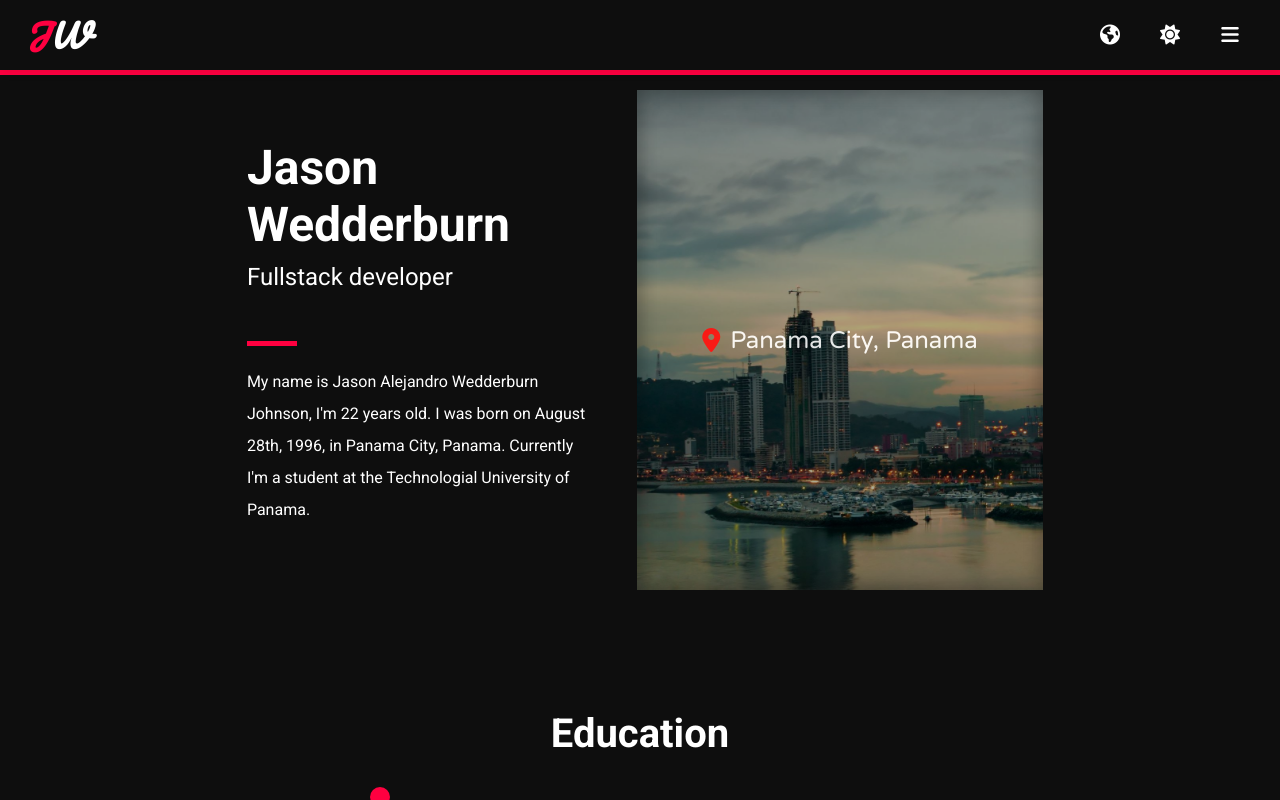
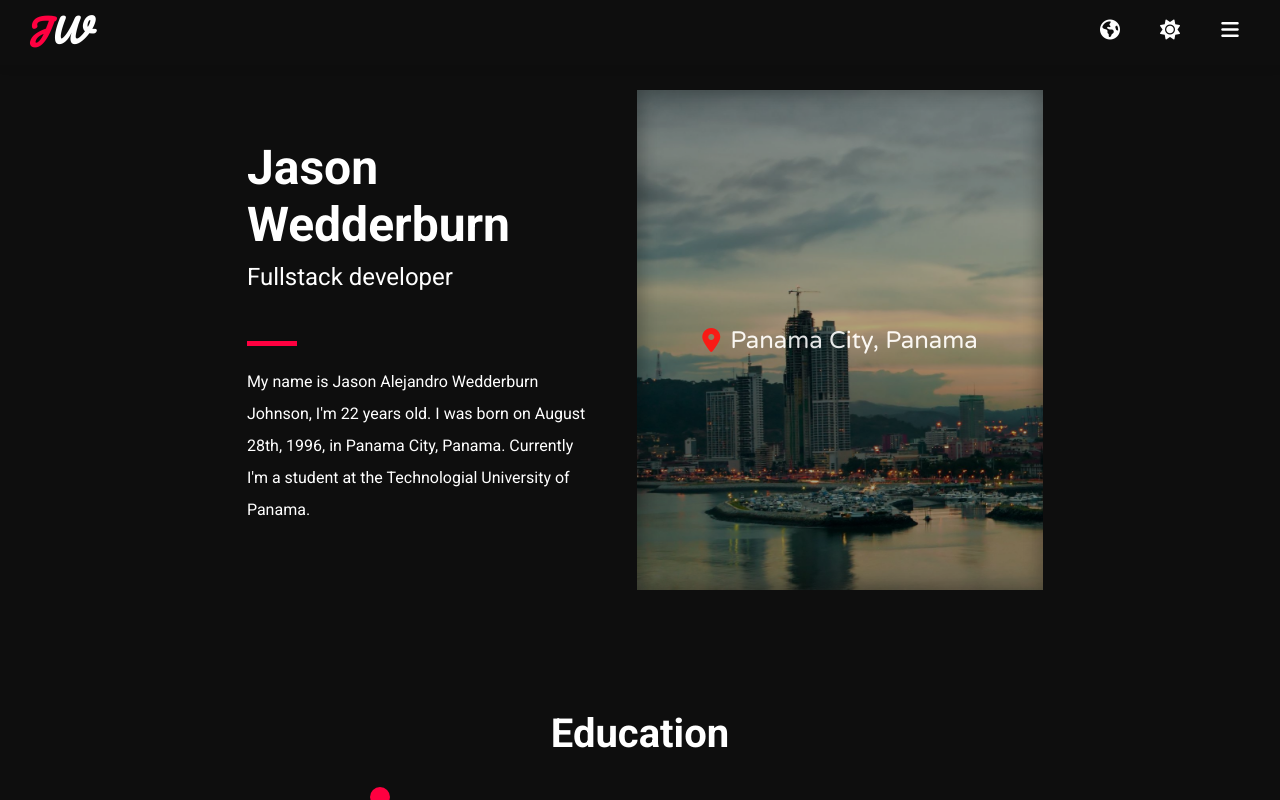
Before and after one commit to jasonwj96/portfolio, a React (Create React App) app: page / in a window 1280 px wide. Built offline with nearby package versions, Linux system fonts and the light colour scheme.

Commit message:
Deleted progress bar

```diff
--- a/src/components/navbar.jsx
+++ b/src/components/navbar.jsx
@@ -5,6 +5,7 @@ import { HashLink as Link } from "react-router-hash-link";
 const Navbar = () => {
   const [darkTheme, setDarkTheme] = useState(true);
   const [toggleMenu, setToggleMenu] = useState(true);
+  const [scrollPosition, setScrollPosition] = useState(0);
 
   useEffect(() => {
     const parent = document.getElementById("navbar-container").parentElement;
@@ -78,7 +79,7 @@ const Navbar = () => {
           </button>
         </div>
       </div>
-      <div id="scroll-progress" />
+
       <div id="navbar-overlay">
         <div className="overlay-bar" />
         <div className="overlay-bar reverse" />
--- a/src/components/navbar.scss
+++ b/src/components/navbar.scss
@@ -102,7 +102,7 @@
     transition-duration: 200ms;
     transition-timing-function: ease-in-out;
     box-shadow: 1px 1px 10px 1px #11111115;
-    padding: 5px 20px;
+    padding: 0px 20px 5px 20px;
 
     #brand {
       font-size: 1em;
@@ -184,10 +184,20 @@
     }
   }
 
-  #scroll-progress {
+  #scroll-progress-wrapper {
     width: 100%;
     height: 5px;
-    background-color: $accent;
+    background-color: #e6e6e6;
+    position: relative;
+    top: 0;
+    left: 0;
+    z-index: 2;
+
+    .scroll-progress {
+      height: 100%;
+      background: $accent;
+      width: 0%;
+    }
   }
 
   #navbar-overlay {
@@ -316,6 +326,10 @@
 
 @media only screen and (max-width: 600px) {
   #navbar-container {
+    #navbar-top {
+      padding: 0px 0px 5px 10px;
+    }
+
     #navbar-overlay {
       .overlay-bar:nth-child(1),
       .overlay-bar:nth-child(3) {
```
